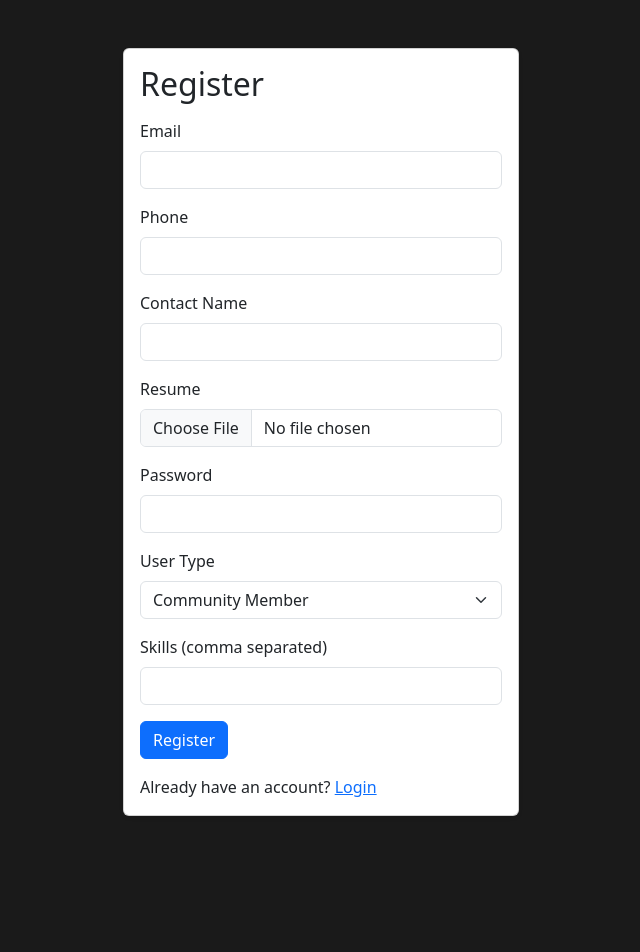
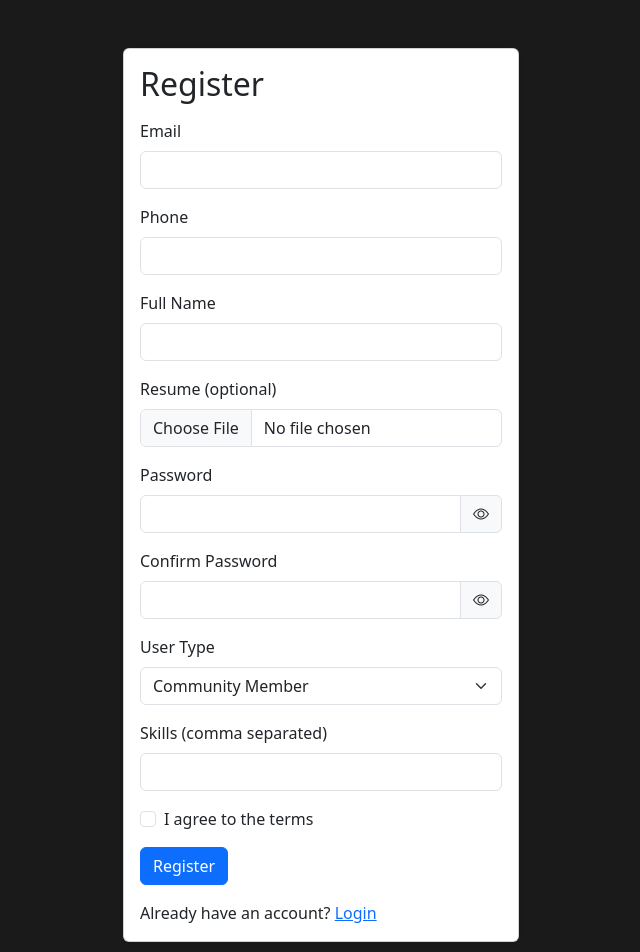
Before and after one commit to MEC-EAGLE/AIMA, a React (Vite) app in the folder myapp/: page /register in a window 1280 px wide. Shown: the top 952 px of the page, without its empty margins (319-959 px from the left). Before the commit the page ends 864 px from the top, so only its background shows below. Built offline with nearby package versions, Linux system fonts and the light colour scheme.

Commit message:
Improve registration validation and password toggle

```diff
--- a/myapp/index.html
+++ b/myapp/index.html
@@ -5,6 +5,7 @@
     <meta name="viewport" content="width=device-width, initial-scale=1.0" />
     <title>AIMA App</title>
     <link rel="stylesheet" href="https://cdn.jsdelivr.net/npm/bootstrap@5.3.0/dist/css/bootstrap.min.css">
+    <link rel="stylesheet" href="https://cdn.jsdelivr.net/npm/bootstrap-icons@1.10.5/font/bootstrap-icons.css">
   </head>
   <body>
     <div id="root"></div>
--- a/myapp/src/components/Login.tsx
+++ b/myapp/src/components/Login.tsx
@@ -5,6 +5,7 @@ import { getUsers, hashString } from '../utils';
 export default function Login() {
   const [email, setEmail] = useState('');
   const [password, setPassword] = useState('');
+  const [showPass, setShowPass] = useState(false);
   const navigate = useNavigate();
 
   const handleSubmit = async (e: any) => {
@@ -49,13 +50,22 @@ export default function Login() {
             </div>
             <div className="mb-3">
               <label className="form-label">Password</label>
+              <div className="input-group">
                 <input
-                type="password"
+                  type={showPass ? 'text' : 'password'}
                   className="form-control"
                   value={password}
                   onChange={e => setPassword(e.target.value)}
                   required
                 />
+                <span
+                  className="input-group-text"
+                  style={{ cursor: 'pointer' }}
+                  onClick={() => setShowPass(!showPass)}
+                >
+                  <i className={`bi ${showPass ? 'bi-eye-slash' : 'bi-eye'}`}></i>
+                </span>
+              </div>
               <div className="form-text">
                 <Link to="/forgot">Forgot password?</Link>
               </div>
--- a/myapp/src/components/Register.tsx
+++ b/myapp/src/components/Register.tsx
@@ -5,33 +5,44 @@ import { getUsers, saveUsers, hashString } from '../utils';
 export default function Register() {
   const [email, setEmail] = useState('');
   const [password, setPassword] = useState('');
+  const [confirm, setConfirm] = useState('');
+  const [showPass, setShowPass] = useState(false);
+  const [showConfirm, setShowConfirm] = useState(false);
   const [phone, setPhone] = useState('');
   const [contactName, setContactName] = useState('');
   const [resume, setResume] = useState('');
   const [type, setType] = useState('member');
   const [skills, setSkills] = useState('');
+  const [agree, setAgree] = useState(false);
   const navigate = useNavigate();
 
   const handleSubmit = async (e: any) => {
     e.preventDefault();
-    if (!/\S+@\S+\.\S+/.test(email)) {
+    if (!/^[A-Za-z ]{2,50}$/.test(contactName.trim())) {
+      alert('Full Name should contain only letters and spaces (2-50 chars)');
+      return;
+    }
+    if (!/^\S+@\S+\.\S+$/.test(email)) {
       alert('Enter a valid email address');
       return;
     }
-    if (password.length < 6) {
-      alert('Password must be at least 6 characters');
+    const users = await getUsers();
+    if (users.some((u: any) => u.email === email)) {
+      alert('Email already registered');
       return;
     }
-    if (!/^\+?[0-9\s-]{7,15}$/.test(phone)) {
-      alert('Enter a valid phone number');
+    if (
+      !/^(?=.*[a-z])(?=.*[A-Z])(?=.*\d)(?=.*[!@#$%^&*]).{8,}$/.test(password)
+    ) {
+      alert('Password must be 8+ chars with uppercase, lowercase, digit and special char');
       return;
     }
-    if (!contactName.trim()) {
-      alert('Contact name is required');
+    if (password !== confirm) {
+      alert('Passwords do not match');
       return;
     }
-    if (!resume) {
-      alert('Please upload your resume');
+    if (!/^\+?\d{8,15}$/.test(phone)) {
+      alert('Enter a valid phone number');
       return;
     }
     const generic = ['info@', 'contact@', 'noreply@'];
@@ -39,11 +50,14 @@ export default function Register() {
       alert('Please use a real contact email for your organization.');
       return;
     }
-    if (type === 'member' && !skills.trim()) {
+    if (type === 'member' && skills.split(',').filter(s => s.trim()).length === 0) {
       alert('Please list your skills');
       return;
     }
-    const users = await getUsers();
+    if (!agree) {
+      alert('You must agree to the terms');
+      return;
+    }
     const hashed = await hashString(password);
     const newUser: any = {
       email,
@@ -110,7 +124,7 @@ export default function Register() {
           />
         </div>
         <div className="mb-3">
-          <label className="form-label">Contact Name</label>
+          <label className="form-label">Full Name</label>
           <input
             className="form-control"
             value={contactName}
@@ -119,30 +133,61 @@ export default function Register() {
           />
         </div>
         <div className="mb-3">
-          <label className="form-label">Resume</label>
+          <label className="form-label">Resume (optional)</label>
           <input
             type="file"
-            accept=".pdf,.txt,.doc,.docx"
+            accept=".pdf,.doc,.docx"
             className="form-control"
             onChange={e => {
               const f = e.target.files?.[0];
               if (!f) return;
+              if (f.size > 5 * 1024 * 1024) {
+                alert('Resume must be under 5MB');
+                return;
+              }
               const reader = new FileReader();
               reader.onload = () => setResume(reader.result as string);
-              reader.readAsText(f);
+              reader.readAsDataURL(f);
             }}
-            required
           />
         </div>
         <div className="mb-3">
           <label className="form-label">Password</label>
+          <div className="input-group">
             <input
-            type="password"
+              type={showPass ? 'text' : 'password'}
               className="form-control"
               value={password}
               onChange={e => setPassword(e.target.value)}
               required
             />
+            <span
+              className="input-group-text"
+              style={{ cursor: 'pointer' }}
+              onClick={() => setShowPass(!showPass)}
+            >
+              <i className={`bi ${showPass ? 'bi-eye-slash' : 'bi-eye'}`}></i>
+            </span>
+          </div>
+        </div>
+        <div className="mb-3">
+          <label className="form-label">Confirm Password</label>
+          <div className="input-group">
+            <input
+              type={showConfirm ? 'text' : 'password'}
+              className="form-control"
+              value={confirm}
+              onChange={e => setConfirm(e.target.value)}
+              required
+            />
+            <span
+              className="input-group-text"
+              style={{ cursor: 'pointer' }}
+              onClick={() => setShowConfirm(!showConfirm)}
+            >
+              <i className={`bi ${showConfirm ? 'bi-eye-slash' : 'bi-eye'}`}></i>
+            </span>
+          </div>
         </div>
         <div className="mb-3">
           <label className="form-label">User Type</label>
@@ -165,6 +210,19 @@ export default function Register() {
             />
           </div>
         )}
+        <div className="form-check mb-3">
+          <input
+            className="form-check-input"
+            type="checkbox"
+            id="agree"
+            checked={agree}
+            onChange={e => setAgree(e.target.checked)}
+            required
+          />
+          <label className="form-check-label" htmlFor="agree">
+            I agree to the terms
+          </label>
+        </div>
         <button type="submit" className="btn btn-primary">
           Register
         </button>
```
Lines whose indentation alone changed are shown as unchanged.
